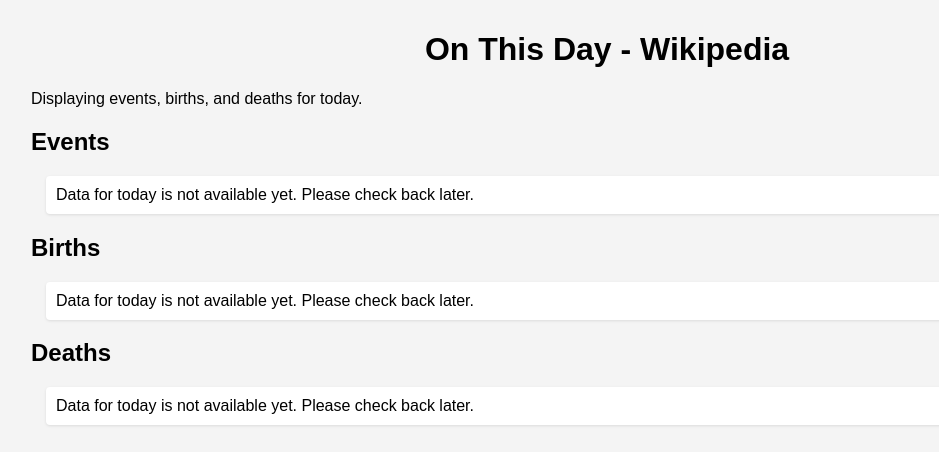
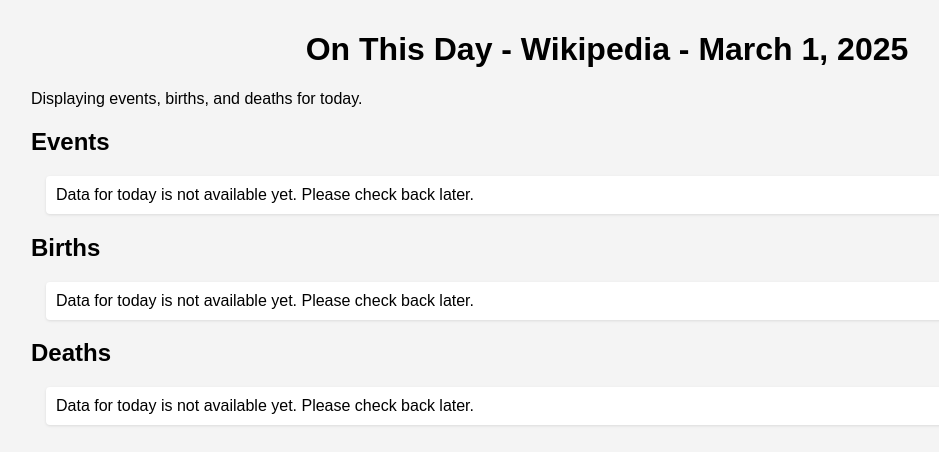
Before and after one commit to haingo-raz/Serverless-Web-Scrapper, a plain HTML site: page app/index.html in a window 1280 px wide. Shown: the whole page, without its empty margins (33-972 px from the left). Drawn offline with Linux system fonts and the light colour scheme; no server answers.

Commit message:
Add current date in the page content

```diff
--- a/app/index.html
+++ b/app/index.html
@@ -40,7 +40,7 @@
 </head>
 <body>
     <div class="container">
-        <h1>On This Day - Wikipedia</h1>
+        <h1>On This Day - Wikipedia - <span id="today-date"></span></h1>
         <p>Displaying events, births, and deaths for today.</p>
 
         <div id="events" class="events">
@@ -74,6 +74,9 @@
             try {
                 const today = new Date();
                 const todayString = formatDate(today);  // Month Day, Year
+
+                const todayDateElement = document.getElementById('today-date');
+                todayDateElement.textContent = todayString;
 
                 // Construct today's file URL
                 const todayFileUrl = bucketUrl + `on_this_day_${today.getFullYear()}-${(today.getMonth() + 1).toString().padStart(2, '0')}-${today.getDate().toString().padStart(2, '0')}.json`;
```
